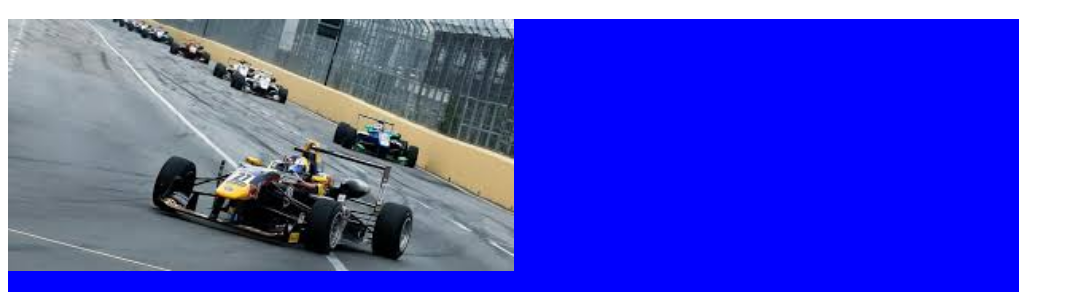
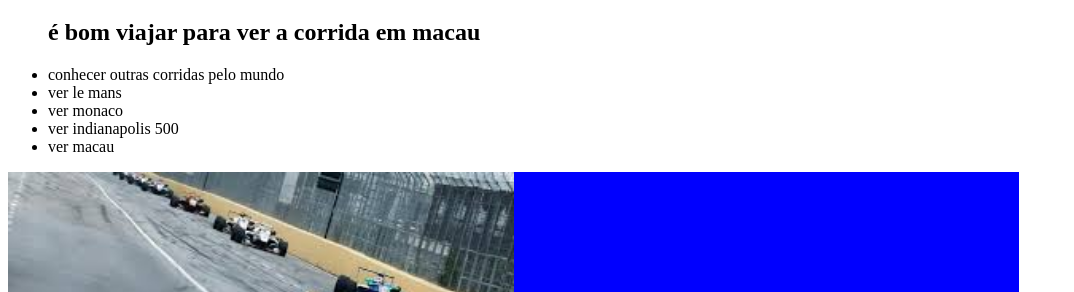
Before and after one commit to vitorzanelli07/Macau, a plain HTML site: page index.html in a window 1280 px wide. Shown: the part 508-800 px from the top of the page, without its empty margins (0-1074 px from the left). Drawn offline with Linux system fonts and the light colour scheme; a web font is replaced by a local one.

Commit message:
aaaaaaaaaaaaaaa

```diff
--- a/index.html
+++ b/index.html
@@ -19,7 +19,14 @@
     <main>
 <img id="ima1" src="images.jpeg">
 <h1> localizado na china </h1>
-
+<ul>
+<h2> é bom viajar para ver a corrida em macau </h2>
+<li> conhecer outras corridas pelo mundo</li>
+<li> ver le mans</li>
+<li> ver monaco</li>
+<li> ver indianapolis 500</li>
+<li> ver macau</li>
+</ul>
     </main>
 
     <footer>
```
